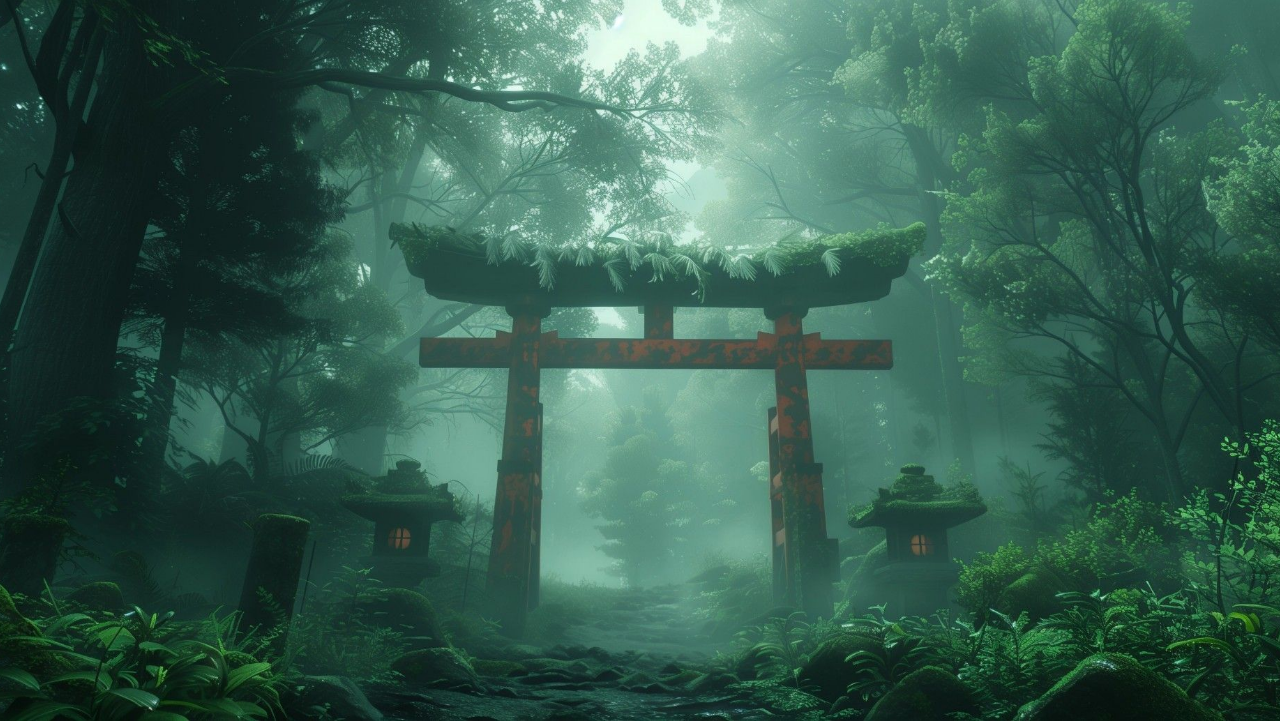
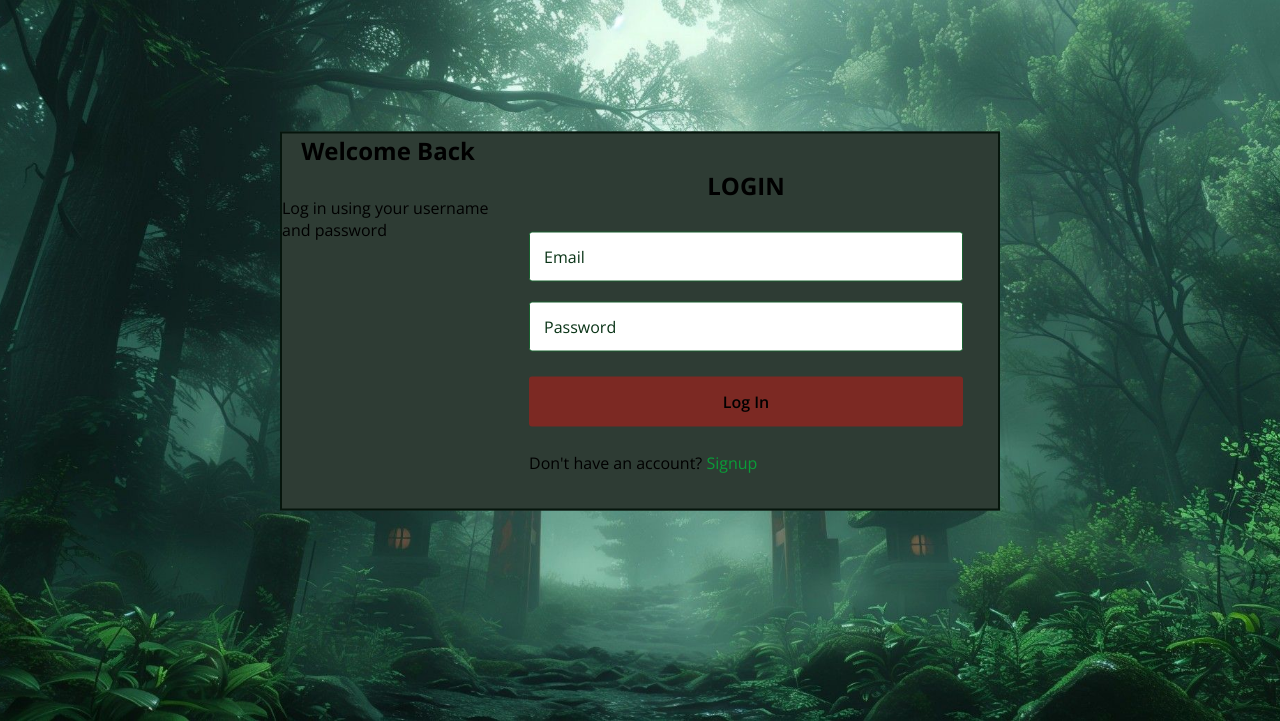
Before and after one commit to alesurankar/Login_page, a plain HTML site: page index.html in a window 1280 px wide. Shown: the part 79-800 px from the top of the page. Drawn offline with nearby package versions, Linux system fonts and the light colour scheme.

Commit message:
login form

```diff
--- a/index.html
+++ b/index.html
@@ -24,5 +24,32 @@
             <button class="login-btn">LOG IN</button>
         </nav>
     </header>
+    <!-- Popup Form -->
+     <div class="form-popup">
+        <div class="form-box">
+            <div class="form-details">
+                <h2>Welcome Back</h2>
+                <p>Log in using your username and password</p>
+            </div>
+            <div class="form-content">
+                <h2>LOGIN</h2>
+                <form action="#">
+                    <div class="input-field">
+                        <input type="text" required>
+                        <label>Email</label>
+                    </div>
+                    <div class="input-field">
+                        <input type="password" required>
+                        <label>Password</label>
+                    </div>
+                        <button type="submit">Log In</button>
+                </form>
+                <div class="bottom-link">
+                    Don't have an account?
+                    <a href="#">Signup</a>
+                </div>
+            </div>
+        </div>
+     </div>
 </body>
 </html>
--- a/style.css
+++ b/style.css
@@ -52,10 +52,8 @@ header {
 }
 
 .navbar .logo h2:hover {
-    color: #76a584;;
+    color: #76a584;
     text-shadow: 0 0 20px #011909;
-    /*color: #153e22;
-    text-shadow: 0 0 20px #93ddac;*/
 }
 
 .navbar .links {
@@ -87,5 +85,98 @@ header {
     padding: 10px 18px;
     border-radius: 3px;
     cursor: pointer;
-    background: #5F2F24;
+    background: #7c2923;
 }
+
+.form-popup {
+    position: fixed;
+    top: 50%;
+    left: 50%;
+    max-width: 720px;
+    width: 100%;
+    background: #2e3c34;
+    border: 2px solid #06150c;
+    transform: translate(-50%, -50%);
+}
+
+.form-popup .form-box {
+    display: flex;
+}
+
+.form-box .form-details {
+    max-width: 330px;
+}
+
+.form-box h2 {
+    text-align: center;
+    margin-bottom: 30px;
+}
+
+.form-box .form-content {
+    width: 100%;
+    padding: 35px;
+}
+
+form .input-field {
+    height: 50px;
+    width: 100%;
+    margin-top: 20px;
+    position: relative;
+}
+
+form .input-field input {
+    width: 100%;
+    height: 100%;
+    outline: none;
+    padding: 0 15px;
+    font-size: 0.95rem;
+    border-radius: 3px;
+    border: 1px solid #18602f;
+}
+
+.input-field input:focus {
+    border-color: #0a9c38;
+}
+
+.input-field input:is(:focus, :valid) {
+    padding: 16px 15px 0;
+}
+
+form .input-field label {
+    position: absolute;
+    top: 50%;
+    left: 15px;
+    color: #0a3417;
+    pointer-events: none;
+    transform: translateY(-50%);
+    transition: 0.2s ease;
+}
+
+.input-field input:is(:focus, :valid) ~ label {
+    color: #0a9c38;
+    font-size: 0.75rem;
+    transform: translateY(-120%);
+}
+
+.form-box a {
+    color: #0a9c38;
+    text-decoration: none;
+}
+
+.form-box a:hover {
+    text-decoration: underline;
+}
+
+form button {
+    width: 100%;
+    outline: none;
+    border: none;
+    font-size: 1rem;
+    font-weight: 600;
+    padding: 14px 0;
+    border-radius: 3px;
+    margin: 25px 0;
+    color: #000;
+    cursor: pointer;
+    background: #7c2923;
+}
```
